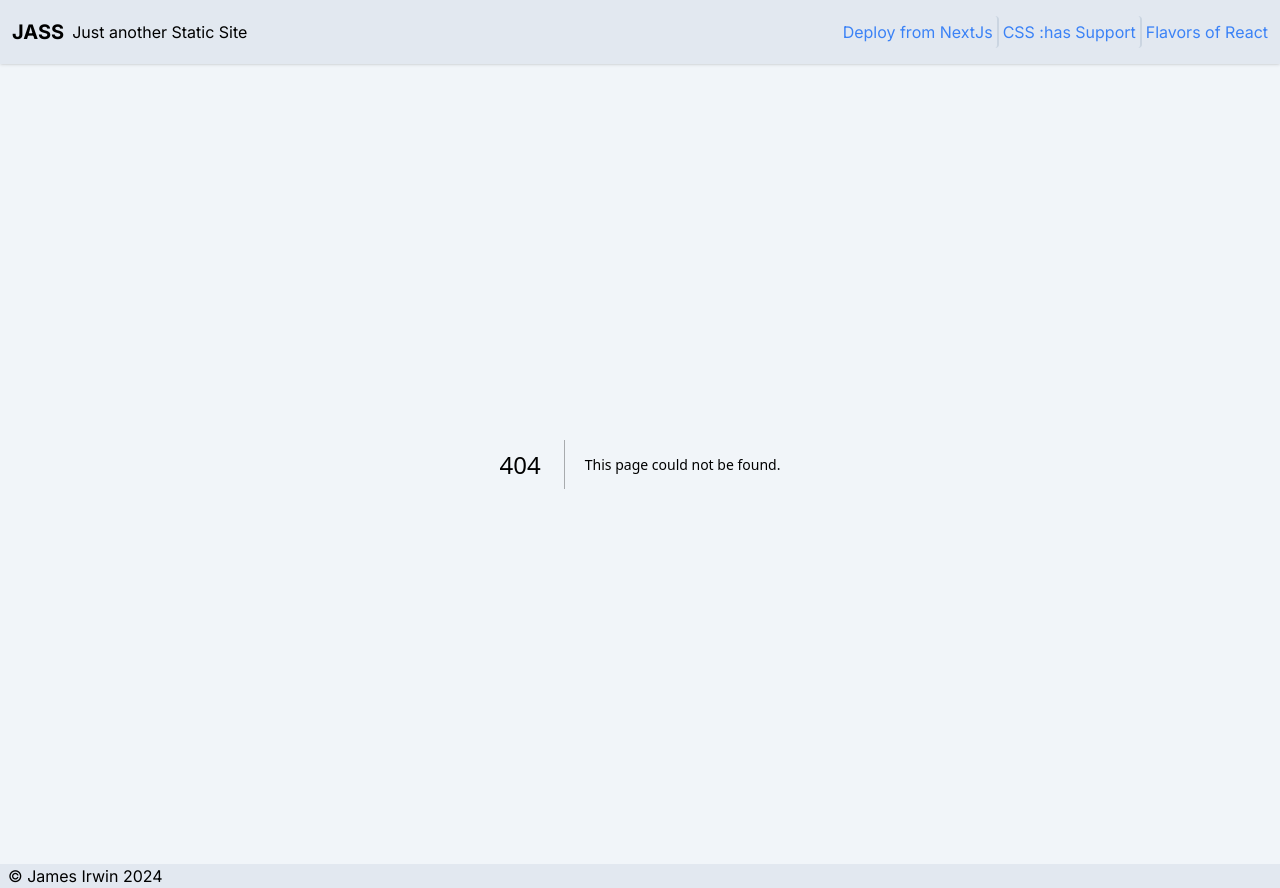
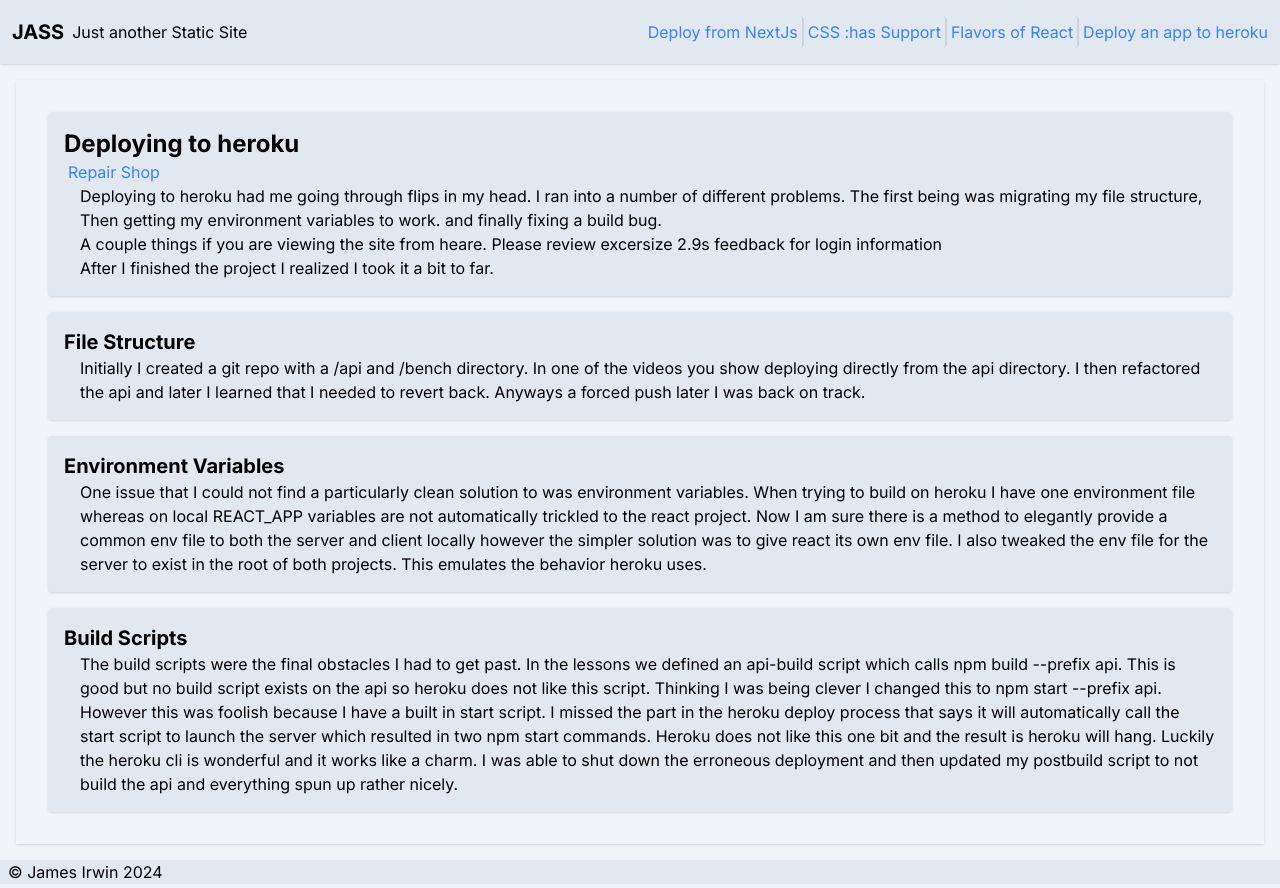
Before and after one commit to IrwinJames-FS/static-site, a Next.js app: page /static-site/articles/heroku in a window 1280 px wide. Before the commit this address had no page. Built offline with nearby package versions, Linux system fonts and the light colour scheme.

Commit message:
Added new article about heroku

```diff
--- /dev/null
+++ b/src/app/articles/heroku/page.tsx
@@ -0,0 +1,30 @@
+import { Metadata } from "next";
+import { Section, Title, Link, P, Code, Article } from "@/components";
+
+const Deploy = () => (<Article>
+  <Section>
+	<Title h={3}>Deploying to heroku</Title>
+	<Link href="https://repair-shop-25d7090139e6.herokuapp.com">Repair Shop</Link>
+	<P>Deploying to heroku had me going through flips in my head. I ran into a number of different problems. The first being was migrating my file structure, Then getting my environment variables to work. and finally fixing a build bug.</P>
+	<P>A couple things if you are viewing the site from heare. Please review excersize 2.9s feedback for login information</P>
+	<P>After I finished the project I realized I took it a bit to far.</P>
+  </Section>
+  <Section>
+	<Title h={4}>File Structure</Title>
+	<P>Initially I created a git repo with a /api and /bench directory. In one of the videos you show deploying directly from the api directory. I then refactored the api and later I learned that I needed to revert back. Anyways a forced push later I was back on track.</P>
+  </Section>
+  <Section>
+	<Title h={4}>Environment Variables</Title>
+	<P>One issue that I could not find a particularly clean solution to was environment variables. When trying to build on heroku I have one environment file whereas on local REACT_APP variables are not automatically trickled to the react project. Now I am sure there is a method to elegantly provide a common env file to both the server and client locally however the simpler solution was to give react its own env file. I also tweaked the env file for the server to exist in the root of both projects. This emulates the behavior heroku uses.</P>
+  </Section>
+  <Section>
+	<Title h={4}>Build Scripts</Title>
+	<P>The build scripts were the final obstacles I had to get past. In the lessons we defined an api-build script which calls npm build --prefix api. This is good but no build script exists on the api so heroku does not like this script. Thinking I was being clever I changed this to npm start --prefix api. However this was foolish because I have a built in start script. I missed the part in the heroku deploy process that says it will automatically call the start script to launch the server which resulted in two npm start commands. Heroku does not like this one bit and the result is heroku will hang. Luckily the heroku cli is wonderful and it works like a charm. I was able to shut down the erroneous deployment and then updated my postbuild script to not build the api and everything spun up rather nicely.</P>
+  </Section>
+</Article>);
+
+export const metadata: Metadata = {
+	title: "Deploy a Nextjs Site to heroku",
+	description: "Its a common pipeline",
+  };
+export default Deploy;
--- a/src/app/navLinks.ts
+++ b/src/app/navLinks.ts
@@ -13,5 +13,10 @@ export const navLinks: {title: string, caption: string, href: string}[] = [
 		title: 'Flavors of React',
 		caption: 'We talk about react but do we really react?',
 		href: '/static-site/articles/react'
+	},
+	{
+		title:'Deploy an app to heroku',
+		caption: 'Its pretty straight forward',
+		href: '/static-site/articles/heroku'
 	}
 ];
--- a/src/app/page.tsx
+++ b/src/app/page.tsx
@@ -8,7 +8,7 @@ export default function Home() {
       <h1 className="text-xl font-bold">Just Another Static Site</h1>
       <p>I thought it would be fun to deploy this site on github pages.</p>
     </Section>
-    <nav className="grid grid-cols-1 md:grid-cols-3">
+    <nav className="grid grid-cols-1 md:grid-cols-2 xl:grid-cols-4">
       {navLinks.map(({title, caption, href}, i) => (<Section key={`article-${i}`}>
       <Link className="cursor-pointer flex flex-col justify-center items-stretch" {...{href}}>
           <h2 className="text-lg font-bold">{title}</h2>
```
